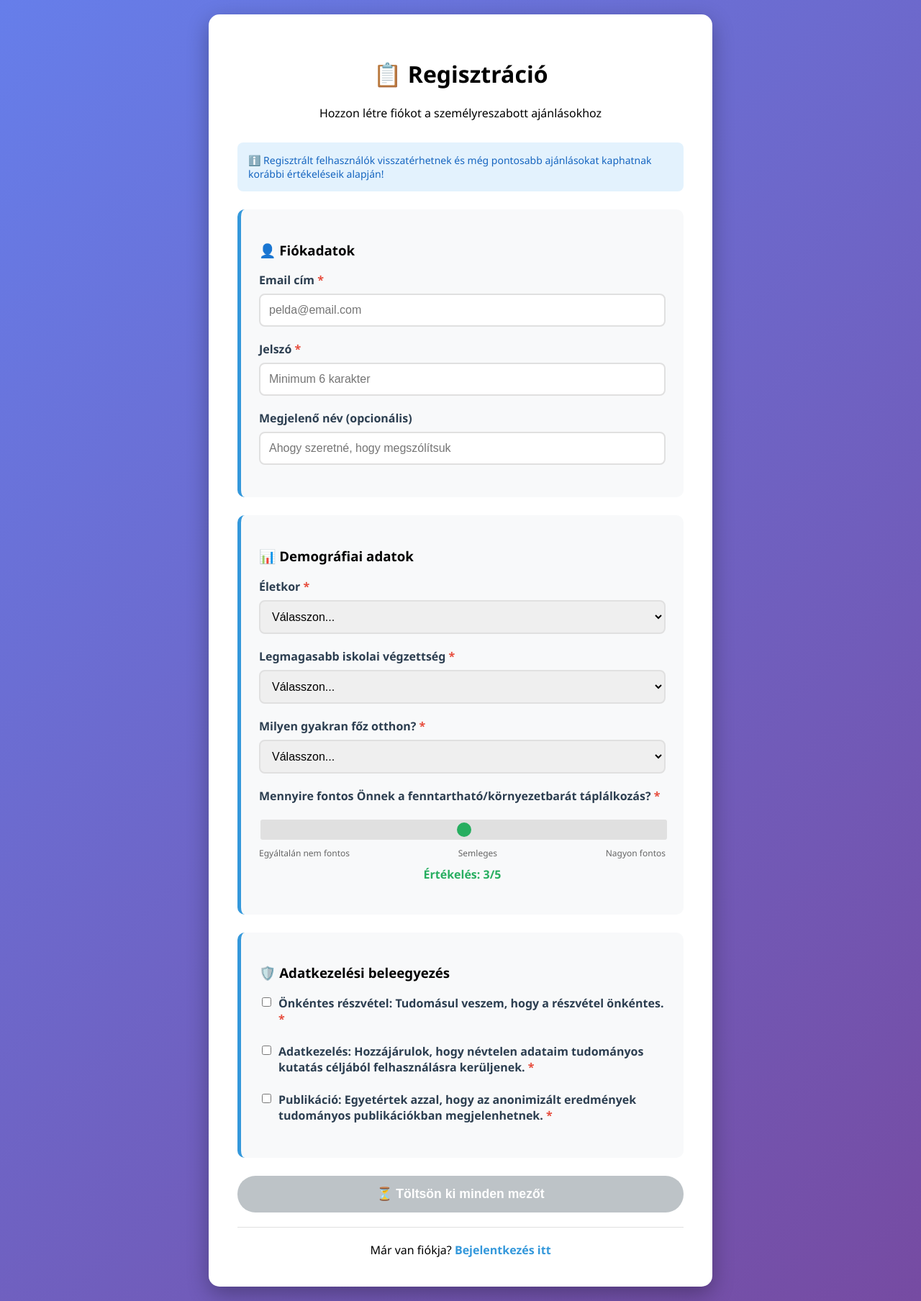
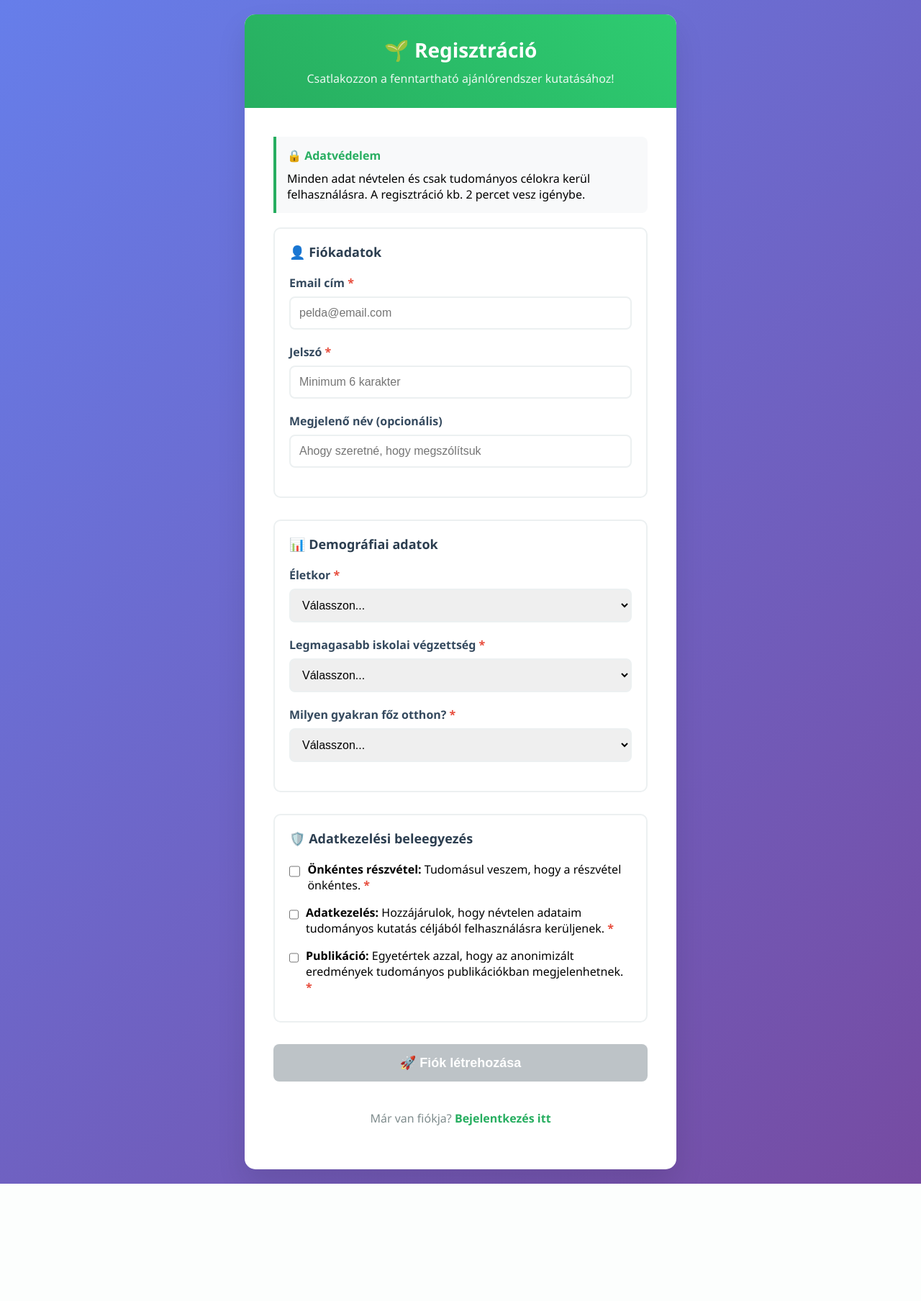
Before and after one commit to bvin81/sustainable-recipe-recommender_v4, a Flask app: page /register in a window 1280 px wide. Shown: the whole page at 72% size. After the commit the page ends 1645 px from the top, so only its background shows below. Run offline with Flask 3, Linux system fonts and the light colour scheme; some libraries are stand-ins or nearby versions.

Commit message:
Update register.html

```diff
--- a/templates/register.html
+++ b/templates/register.html
@@ -3,156 +3,213 @@
 <head>
     <meta charset="UTF-8">
     <meta name="viewport" content="width=device-width, initial-scale=1.0">
-    <title>Regisztráció - Fenntartható Receptajánló</title>
+    <title>Regisztráció - Sustainable Recipe Recommender</title>
     <style>
+        * {
+            margin: 0;
+            padding: 0;
+            box-sizing: border-box;
+        }
+
         body {
             font-family: 'Segoe UI', Tahoma, Geneva, Verdana, sans-serif;
-            max-width: 700px;
-            margin: 0 auto;
-            padding: 20px;
             background: linear-gradient(135deg, #667eea 0%, #764ba2 100%);
             min-height: 100vh;
+            padding: 20px;
         }
+
         .container {
+            max-width: 600px;
+            margin: 0 auto;
             background: white;
+            border-radius: 15px;
+            box-shadow: 0 20px 40px rgba(0,0,0,0.1);
+            overflow: hidden;
+        }
+
+        .header {
+            background: linear-gradient(45deg, #27ae60, #2ecc71);
+            color: white;
+            padding: 30px;
+            text-align: center;
+        }
+
+        .header h1 {
+            font-size: 28px;
+            margin-bottom: 10px;
+        }
+
+        .header p {
+            font-size: 16px;
+            opacity: 0.9;
+        }
+
+        .form-container {
             padding: 40px;
-            border-radius: 15px;
-            box-shadow: 0 10px 30px rgba(0,0,0,0.3);
         }
-        .header {
-            text-align: center;
+
+        .form-section {
             margin-bottom: 30px;
+            padding: 20px;
+            border: 2px solid #ecf0f1;
+            border-radius: 10px;
         }
-        .form-section {
-            background: #f8f9fa;
-            padding: 25px;
-            border-radius: 10px;
-            margin: 25px 0;
-            border-left: 5px solid #3498db;
+
+        .form-section h3 {
+            margin-bottom: 20px;
+            color: #2c3e50;
+            font-size: 18px;
         }
+
         .form-group {
             margin-bottom: 20px;
         }
-        label {
+
+        .form-group label {
             display: block;
+            margin-bottom: 8px;
+            font-weight: 600;
+            color: #34495e;
+        }
+
+        .required {
+            color: #e74c3c;
             font-weight: bold;
-            margin-bottom: 8px;
-            color: #2c3e50;
         }
-        input, select, textarea {
+
+        input[type="email"],
+        input[type="password"],
+        input[type="text"],
+        select {
             width: 100%;
             padding: 12px;
-            border: 2px solid #e0e0e0;
+            border: 2px solid #ecf0f1;
             border-radius: 8px;
             font-size: 16px;
-            transition: border-color 0.3s ease;
-            box-sizing: border-box;
+            transition: border-color 0.3s;
         }
-        input:focus, select:focus, textarea:focus {
+
+        input:focus,
+        select:focus {
             outline: none;
             border-color: #27ae60;
         }
-        .slider-container {
-            margin: 20px 0;
+
+        .checkbox-group {
+            margin-bottom: 15px;
+            display: flex;
+            align-items: flex-start;
+            gap: 10px;
         }
-        .slider {
-            width: 100%;
-            height: 6px;
-            border-radius: 3px;
-            background: #e0e0e0;
-            outline: none;
-            -webkit-appearance: none;
+
+        .checkbox-group input[type="checkbox"] {
+            margin-top: 5px;
+            width: 18px;
+            height: 18px;
         }
-        .slider::-webkit-slider-thumb {
-            -webkit-appearance: none;
-            appearance: none;
-            width: 20px;
-            height: 20px;
-            border-radius: 50%;
-            background: #27ae60;
+
+        .checkbox-group label {
+            margin-bottom: 0;
+            line-height: 1.4;
             cursor: pointer;
         }
-        .slider-labels {
-            display: flex;
-            justify-content: space-between;
-            font-size: 12px;
-            color: #666;
-            margin-top: 5px;
-        }
-        .checkbox-group {
-            display: flex;
-            align-items: flex-start;
-            margin: 15px 0;
-        }
-        .checkbox-group input[type="checkbox"] {
-            width: auto;
-            margin-right: 10px;
-            margin-top: 3px;
-        }
+
         .btn {
+            width: 100%;
+            padding: 15px;
             background: linear-gradient(45deg, #27ae60, #2ecc71);
             color: white;
-            padding: 15px 30px;
             border: none;
-            border-radius: 25px;
-            font-size: 1.1em;
-            font-weight: bold;
+            border-radius: 8px;
+            font-size: 18px;
+            font-weight: 600;
             cursor: pointer;
-            transition: all 0.3s ease;
-            width: 100%;
-            box-shadow: 0 4px 15px rgba(39, 174, 96, 0.3);
+            transition: all 0.3s;
         }
-        .btn:hover {
+
+        .btn:hover:not(:disabled) {
+            background: linear-gradient(45deg, #219a52, #27ae60);
             transform: translateY(-2px);
-            box-shadow: 0 6px 20px rgba(39, 174, 96, 0.4);
+            box-shadow: 0 10px 20px rgba(39, 174, 96, 0.3);
         }
+
         .btn:disabled {
             background: #bdc3c7;
             cursor: not-allowed;
             transform: none;
             box-shadow: none;
         }
-        .info-note {
-            background: #e3f2fd;
-            padding: 15px;
-            border-radius: 8px;
-            margin-bottom: 20px;
-            font-size: 14px;
-            color: #1565c0;
-        }
+
         .login-link {
             text-align: center;
             margin-top: 20px;
-            padding-top: 20px;
-            border-top: 1px solid #e0e0e0;
+            padding: 20px;
+            color: #7f8c8d;
         }
+
         .login-link a {
-            color: #3498db;
+            color: #27ae60;
             text-decoration: none;
-            font-weight: bold;
+            font-weight: 600;
         }
-        .required {
-            color: #e74c3c;
+
+        .login-link a:hover {
+            text-decoration: underline;
         }
+
         .error-message {
-            background: #ffebee;
-            color: #c62828;
+            background: #fff5f5;
+            border: 1px solid #fed7d7;
+            border-radius: 8px;
             padding: 15px;
-            border-radius: 8px;
             margin-bottom: 20px;
-            border-left: 4px solid #f44336;
+            color: #c53030;
+        }
+
+        .info-box {
+            background: #f8f9fa;
+            border-left: 4px solid #27ae60;
+            padding: 15px;
+            margin-bottom: 20px;
+            border-radius: 0 8px 8px 0;
+        }
+
+        .info-box h4 {
+            color: #27ae60;
+            margin-bottom: 10px;
+        }
+
+        @media (max-width: 768px) {
+            .container {
+                margin: 10px;
+            }
+
+            .form-container {
+                padding: 20px;
+            }
+
+            .header {
+                padding: 20px;
+            }
+
+            .header h1 {
+                font-size: 24px;
+            }
         }
     </style>
 </head>
 <body>
     <div class="container">
         <div class="header">
-            <h1>📋 Regisztráció</h1>
-            <p>Hozzon létre fiókot a személyreszabott ajánlásokhoz</p>
+            <h1>🌱 Regisztráció</h1>
+            <p>Csatlakozzon a fenntartható ajánlórendszer kutatásához!</p>
         </div>
 
-        <div class="info-note">
-            ℹ️ <strong> </strong> Regisztrált felhasználók visszatérhetnek és még pontosabb ajánlásokat kaphatnak korábbi értékeléseik alapján!
+        <div class="form-container">
+            <div class="info-box">
+                <h4>🔒 Adatvédelem</h4>
+                <p>Minden adat névtelen és csak tudományos célokra kerül felhasználásra.
+                A regisztráció kb. 2 percet vesz igénybe.</p>
             </div>
 
             {% if error %}
@@ -228,23 +285,9 @@
                         </select>
                     </div>
 
-                <div class="form-group">
-                    <label for="sustainability_awareness">
-                        Mennyire fontos Önnek a fenntartható/környezetbarát táplálkozás? <span class="required">*</span>
-                    </label>
-                    <div class="slider-container">
-                        <input type="range" name="sustainability_awareness" id="sustainability_awareness"
-                               min="1" max="5" value="3" class="slider" required>
-                        <div class="slider-labels">
-                            <span>Egyáltalán nem fontos</span>
-                            <span>Semleges</span>
-                            <span>Nagyon fontos</span>
-                        </div>
-                        <div style="text-align: center; margin-top: 10px; font-weight: bold; color: #27ae60;">
-                            Értékelés: <span id="sustainabilityValue">3</span>/5
-                        </div>
-                    </div>
-                </div>
+                    <!-- FENNTARTHATÓSÁGI KÉRDÉS ELTÁVOLÍTVA -->
+                    <!-- Hidden input a kompatibilitás megőrzéséhez -->
+                    <input type="hidden" name="sustainability_awareness" value="3">
                 </div>
 
                 <!-- CONSENT -->
@@ -282,18 +325,10 @@
                 Már van fiókja? <a href="/login">Bejelentkezés itt</a>
             </div>
         </div>
+    </div>
 
     <script>
-        // Sustainability slider
-        const slider = document.getElementById('sustainability_awareness');
-        const valueDisplay = document.getElementById('sustainabilityValue');
-
-        slider.oninput = function() {
-            valueDisplay.textContent = this.value;
-            validateForm();
-        }
-
-        // Form validation
+        // Form validation - FENNTARTHATÓSÁGI SLIDER ELTÁVOLÍTVA
         const form = document.getElementById('registrationForm');
         const submitBtn = document.getElementById('submitBtn');
         const requiredFields = ['email', 'password', 'age_group', 'education', 'cooking_frequency'];
@@ -312,17 +347,9 @@
             const passwordValid = password.length >= 6;
 
             submitBtn.disabled = !(allFieldsFilled && allConsentGiven && passwordValid);
-
-            if (allFieldsFilled && allConsentGiven && passwordValid) {
-                submitBtn.style.background = 'linear-gradient(45deg, #27ae60, #2ecc71)';
-                submitBtn.textContent = '🚀 Fiók létrehozása';
-            } else {
-                submitBtn.style.background = '#bdc3c7';
-                submitBtn.textContent = '⏳ Töltsön ki minden mezőt';
-            }
         }
 
-        // Event listeners
+        // Add event listeners to all form elements
         [...requiredFields, ...requiredCheckboxes].forEach(fieldId => {
             const element = document.getElementById(fieldId);
             if (element) {
@@ -331,24 +358,15 @@
             }
         });
 
-        // Form submission
-        form.addEventListener('submit', function(e) {
-            e.preventDefault();
-
-            if (submitBtn.disabled) {
-                alert('Kérjük töltse ki az összes kötelező mezőt!');
-                return;
+        // Password validation feedback
+        document.getElementById('password').addEventListener('input', function() {
+            const password = this.value;
+            if (password.length > 0 && password.length < 6) {
+                this.style.borderColor = '#e74c3c';
+            } else {
+                this.style.borderColor = '#ecf0f1';
             }
-
-            // Button state
-            submitBtn.disabled = true;
-            submitBtn.textContent = '⏳ Fiók létrehozása...';
-            submitBtn.style.background = '#95a5a6';
-
-            // Submit form
-            setTimeout(() => {
-                form.submit();
-            }, 500);
+            validateForm();
         });
 
         // Initial validation
```
Lines whose indentation alone changed are shown as unchanged.
